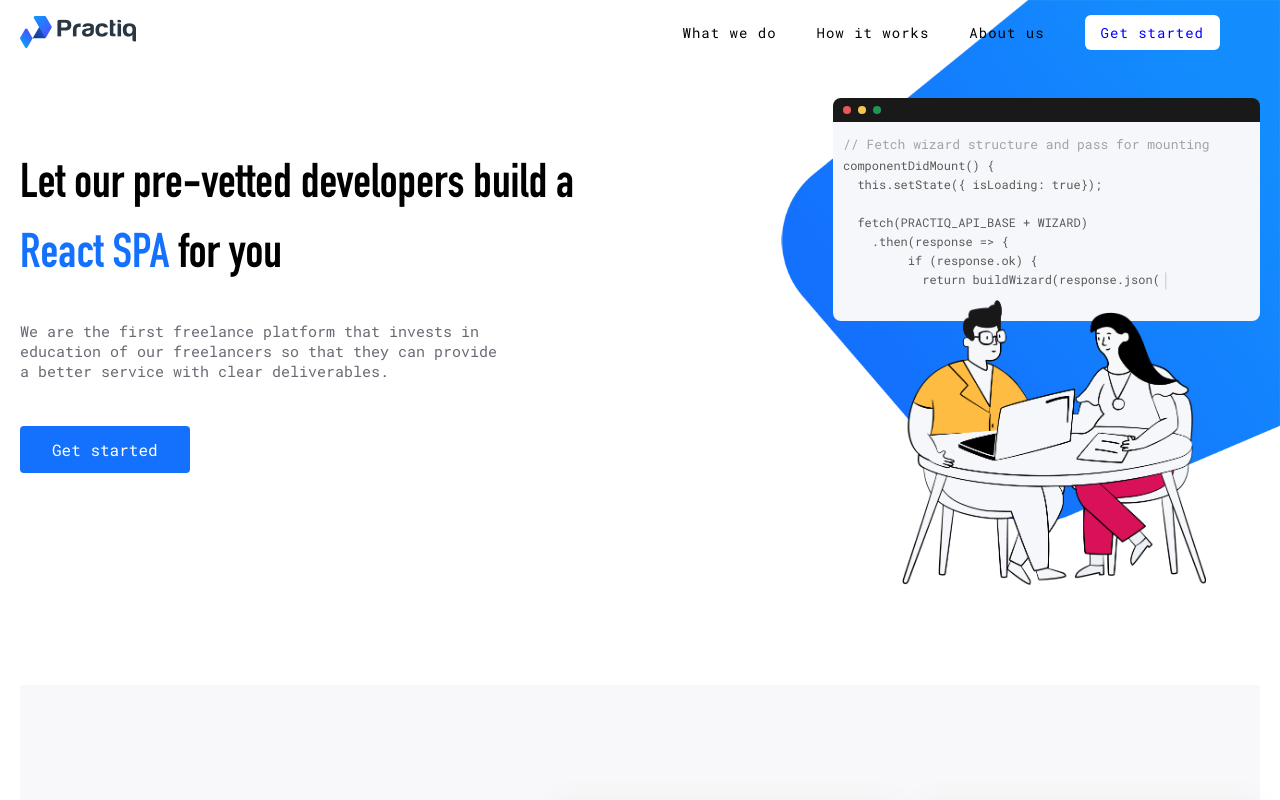
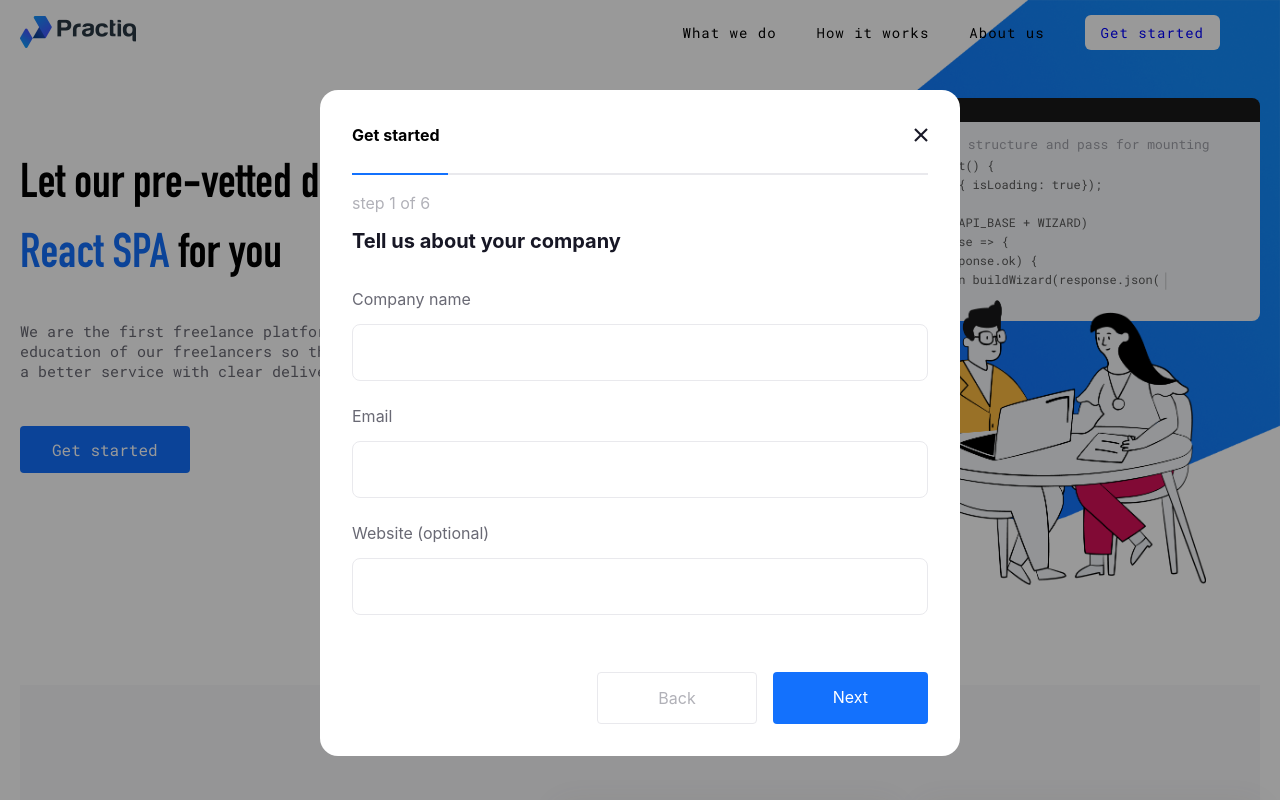
Before and after one commit to Practiq-io/company-landing, a React app: page / in a window 1280 px wide. Shown: the top 800 px of the page. Built offline with nearby package versions, Linux system fonts and the light colour scheme.

Commit message:
wizard About Company step 1, first version

```diff
--- a/package.json
+++ b/package.json
@@ -8,8 +8,10 @@
     "@testing-library/user-event": "^7.2.1",
     "react": "^16.13.1",
     "react-dom": "^16.13.1",
+    "react-redux": "^7.2.0",
     "react-scripts": "3.4.1",
     "react-slick": "^0.26.1",
+    "redux": "^4.0.5",
     "slick-carousel": "^1.8.1"
   },
   "scripts": {
--- a/src/components/LandingPageBlocks/HeroBlock/HeroBlock.js
+++ b/src/components/LandingPageBlocks/HeroBlock/HeroBlock.js
@@ -17,6 +17,8 @@ class HeroBlock extends Component {
 	}
 
 	render(){
+
+		const {toggleWizard} = this.props;
 
 		return (
 			<section>
@@ -41,7 +43,7 @@ class HeroBlock extends Component {
 							with clear deliverables.
 						</p>
 						<div className="desktop-hero-button">
-							<button onClick={this.props.toggleWizard}>Get started</button>
+							<button onClick={toggleWizard}>Get started</button>
 						</div>
 					</div>
 
--- a/src/components/Wizard/WizardContainer/AboutCompany/AboutCompany.js
+++ b/src/components/Wizard/WizardContainer/AboutCompany/AboutCompany.js
@@ -1,37 +1,89 @@
 import React, { Component } from "react";
-import './AboutCompany.css';
+import "./AboutCompany.css";
 
 export default class AboutCompany extends Component {
+	state = {};
+
+	validation = () => {
+		let companyNameError = "";
+		let emailError = "";
+		let websiteError = "";
+
+		if (!this.props.stateForValidation.companyName) {
+			companyNameError = "* is required";
+		}
+		if (!this.props.stateForValidation.email) {
+			emailError = "* is required";
+		} else if (!this.props.stateForValidation.email.includes("@")) {
+			emailError = "* invalid email";
+		}
+
+		if (companyNameError || emailError) {
+			this.setState({ companyNameError, emailError });
+			return false;
+		}
+
+		return true;
+	};
+
+	continue = () => {
+		const isValid = this.validation();
+		if (isValid) {
+			this.props.nextStep();
+		}
+	};
+
 	render() {
+		console.log(this.state.validationErrors);
 
-        const {back, next, toggleWizard} = this.props;
+		const { companyNameError, emailError, websiteError } = this.state;
+		const { toggleWizard, onChange } = this.props;
 
 		return (
 			<div className="about-company_frame">
-
 				<div className="modal-position_wrapper">
-
 					<div className="modal-title">
 						<p>Tell us about your company</p>
 					</div>
 
 					<div className="modal-content_box">
-
-                    </div>
+						<p>
+							Company name
+							<span className="about-company_error-message">
+								{companyNameError}
+							</span>
+						</p>
+						<input onChange={onChange} type="text" name="companyName" />
+						<p>
+							Email
+							<span className="about-company_error-message">{emailError}</span>
+						</p>
+						<input onChange={onChange} type="text" name="email" />
+						<p>
+							Website (optional)
+							<span className="about-company_error-message">
+								{websiteError}
+							</span>
+						</p>
+						<input onChange={onChange} type="text" name="website" />
+					</div>
 				</div>
 
 				<div className="wizard-button_box">
-
-					<div onClick={toggleWizard} className="wizard_button wizard-back_button">
+					<div
+						onClick={toggleWizard}
+						className="wizard_button wizard-back_button"
+					>
 						<p>Back</p>
 					</div>
 
-					<div onClick={next} className="wizard_button wizard-next_button">
+					<div
+						onClick={this.continue}
+						className="wizard_button wizard-next_button"
+					>
 						<p>Next</p>
 					</div>
-
 				</div>
-
 			</div>
 		);
 	}
--- a/src/components/Wizard/WizardContainer/AboutCompany/AboutCompany.less
+++ b/src/components/Wizard/WizardContainer/AboutCompany/AboutCompany.less
@@ -1,4 +1,38 @@
 .modal-content_box {
-    height: 300px;
-    background: rgb(63, 75, 44);
+	display: -webkit-box;
+	display: -webkit-flex;
+	display: -moz-box;
+	display: flex;
+	-webkit-box-orient: vertical;
+	-webkit-box-direction: normal;
+	-webkit-flex-direction: column;
+	-moz-box-orient: vertical;
+	-moz-box-direction: normal;
+	flex-direction: column;
+
+	p {
+		color: #696974;
+		margin-bottom: 17px;
+		-webkit-transition: 0.2s;
+		transition: 0.2s;
+	}
+
+	input {
+		padding: 20px;
+		border-radius: 8px;
+		border: 1px solid #e9e9ed;
+		-webkit-transition: 0.2s;
+		transition: 0.2s;
+		margin-bottom: 27px;
+		&:focus {
+			box-shadow: 0px 0px 2px #2168eb;
+			-webkit-transition: 0.2s;
+			transition: 0.2s;
+			border: solid 1px rgba(19, 113, 253, 0.3);
+		}
+	}
+
+	.about-company_error-message {
+		color: #eb5757;
+	}
 }
--- a/src/components/Wizard/WizardContainer/WizardContainer.js
+++ b/src/components/Wizard/WizardContainer/WizardContainer.js
@@ -1,61 +1,47 @@
-import React, { Component } from 'react';
-import './WizardContainer.css';
-import AboutCompany from './AboutCompany/AboutCompany';
+import React, { Component } from "react";
+import "./WizardContainer.css";
+import AboutCompany from "./AboutCompany/AboutCompany";
 
 export class WizardContainer extends Component {
+	state = {
+		data: {},
+	};
 
-    state = {
-
-        data : {
-
-        }
-    }
-
-
+	onChangeHandler = (e) => {
+		const data = { ...this.state.data };
+		data[e.target.name] = e.target.value;
+		this.setState({ data });
+	};
 
 	render() {
+		const { back, next, step, toggleWizard } = this.props;
 
-        const {step, back, next, toggleWizard} = this.props;
-
-        switch(step) {
+		switch (step) {
 			case 1:
 				return (
 					<AboutCompany
-                        back={back}
-                        next={next}
+						stateForValidation={this.state.data}
+						nextStep={next}
 						toggleWizard={toggleWizard}
+						onChange={this.onChangeHandler}
 					/>
-                )
+				);
 			case 2:
-                return (
-                    <h1>Languages</h1>
-                )
+				return <h1>Languages</h1>;
 			case 3:
-                return (
-                    <h1>Task Type</h1>
-                )
+				return <h1>Task Type</h1>;
 			case 4:
-                return (
-                    <h1>Deliverables</h1>
-                )
+				return <h1>Deliverables</h1>;
 			case 5:
-                return (
-                    <h1>General Info</h1>
-                )
+				return <h1>General Info</h1>;
 			case 6:
-                return (
-                    <h1>Timeline</h1>
-                )
+				return <h1>Timeline</h1>;
 			case 7:
-                return (
-                    <h1>Thank you</h1>
-                )
+				return <h1>Thank you</h1>;
 			default:
-                return (
-                    <h1>Returned Default</h1>
-                )
+				return <h1>Returned Default</h1>;
 		}
 	}
 }
 
-export default WizardContainer
+export default WizardContainer;
--- a/src/components/Wizard/WizardModal.js
+++ b/src/components/Wizard/WizardModal.js
@@ -1,65 +1,60 @@
 import React, { Component } from "react";
 import WizardContainer from "./WizardContainer/WizardContainer";
 import "./WizardModal.css";
-import close from './WizardModalImg/close.png';
+import close from "./WizardModalImg/close.png";
 import WizardProgressBar from "./WizardProgressBar/WizardProgressBar";
 
 export class WizardModal extends Component {
 	state = {
-		step: 1
+		step: 1,
 	};
+
+	componentWillUnmount() {
+		this.setState({ step: 1 });
+	}
 
 	nextStep = () => {
 		this.setState({ step: this.state.step + 1 });
 	};
+
 	prevStep = () => {
 		this.setState({ step: this.state.step - 1 });
 	};
 
-    // componentDidMount(){
-    //     console.log("IM TRIGGGGEREEEEED");
-
-    //     this.setState({step: 1})
-    // }
-
 	render() {
-
-        const {displayWizard,toggleWizard} = this.props;
-
-
+		const { step } = this.state;
+		const { toggleWizard } = this.props;
 		return (
 			<>
-                {displayWizard ?
-
 				<div className="wizard-frame">
-
 					<div className="wizard-backdrop"></div>
 
 					<div className="wizard-modal">
-
 						<div className="wizard-title_box">
 							<p>Get started</p>
-                            <img onClick={toggleWizard} src={close} alt="modal button close"/>
+							<img
+								onClick={toggleWizard}
+								src={close}
+								alt="modal button close"
+							/>
 						</div>
 
-                        <WizardProgressBar step={this.state.step}/>
+						<WizardProgressBar step={step} />
 
 						<div className="wizard-step-box">
-                            <p>step {this.state.step} of 6</p>
+							<p>step {step} of 6</p>
 						</div>
 
 						<div className="wizard-modal-component_output">
 							<WizardContainer
 								toggleWizard={toggleWizard}
-                                step={this.state.step}
+								step={step}
 								next={this.nextStep}
 								back={this.prevStep}
 							/>
 						</div>
-
 					</div>
-
-				</div> : null}
+				</div>
 			</>
 		);
 	}
--- a/src/components/Wizard/WizardModal.less
+++ b/src/components/Wizard/WizardModal.less
@@ -20,7 +20,7 @@
 	position: fixed;
 	width: 100%;
 	display: flex;
-	padding-top: 100px;
+	padding-top: 90px;
 	justify-content: center;
 	z-index: 99;
 	top: 0;
--- a/src/containers/App/App.js
+++ b/src/containers/App/App.js
@@ -9,7 +9,7 @@ import NavigationBar from "../../components/NavigationBar/NavigationBar";
 export default class App extends Component {
 
 	state = {
-		displayWizard : false
+		displayWizard: true
 	}
 
 	toggleWizard = () => {
--- a/src/containers/PractiqProject/MainContainer.js
+++ b/src/containers/PractiqProject/MainContainer.js
@@ -11,14 +11,17 @@ import WizardModal from '../../components/Wizard/WizardModal';
 
 class MainContainer extends Component {
 
+
+
+
     render(){
 
         const {displayWizard, toggleWizard} = this.props;
 
         return (
             <>
-               <WizardModal toggleWizard={toggleWizard} displayWizard={displayWizard}/>
-               <HeroBlock toggleWizard={toggleWizard}/>
+               {displayWizard ? <WizardModal toggleWizard={toggleWizard} /> : null}
+               <HeroBlock toggleWizard={toggleWizard} />
                <PromoBlock/>
                <TaskBlock/>
                <ServicesBlock/>
```
Also changed, not shown: src/components/Wizard/WizardContainer/AboutCompany/AboutCompany.css, src/components/Wizard/WizardModal.css, 1 other file. Lines whose indentation alone changed are shown as unchanged.
